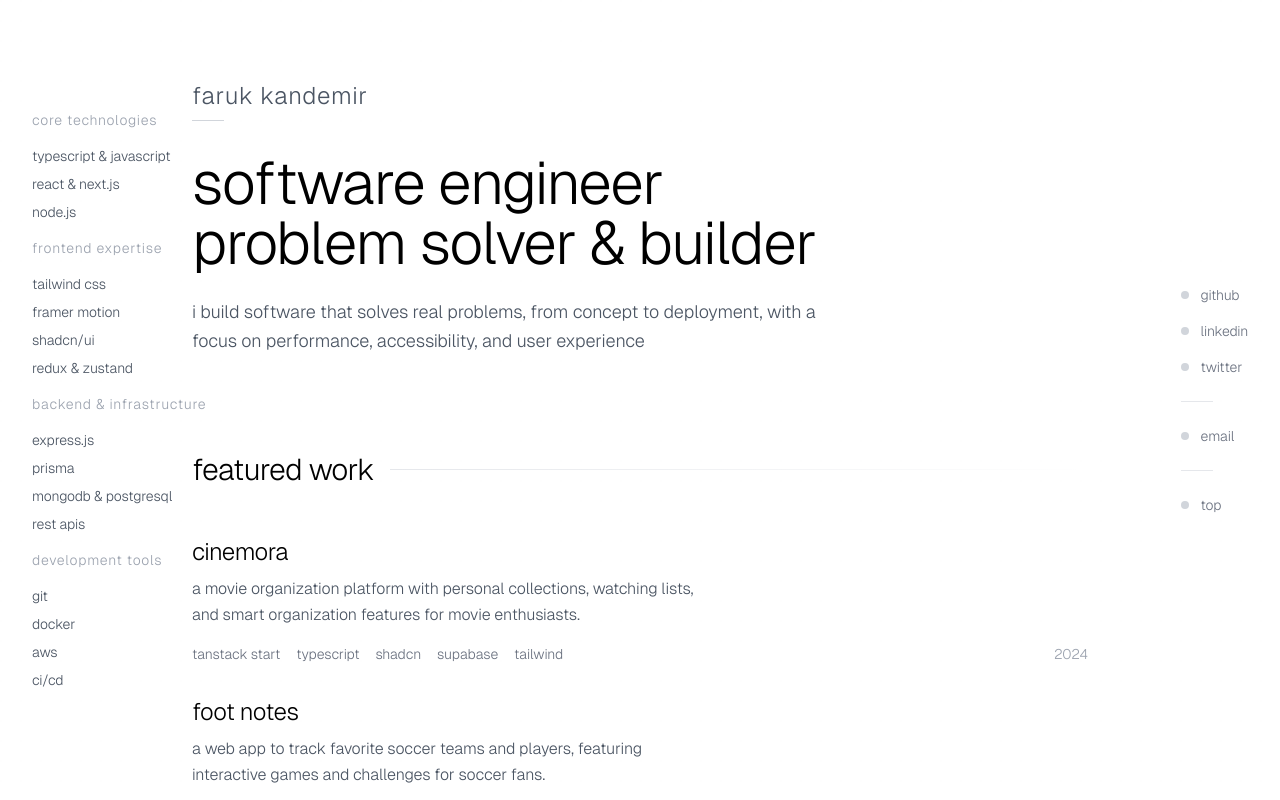
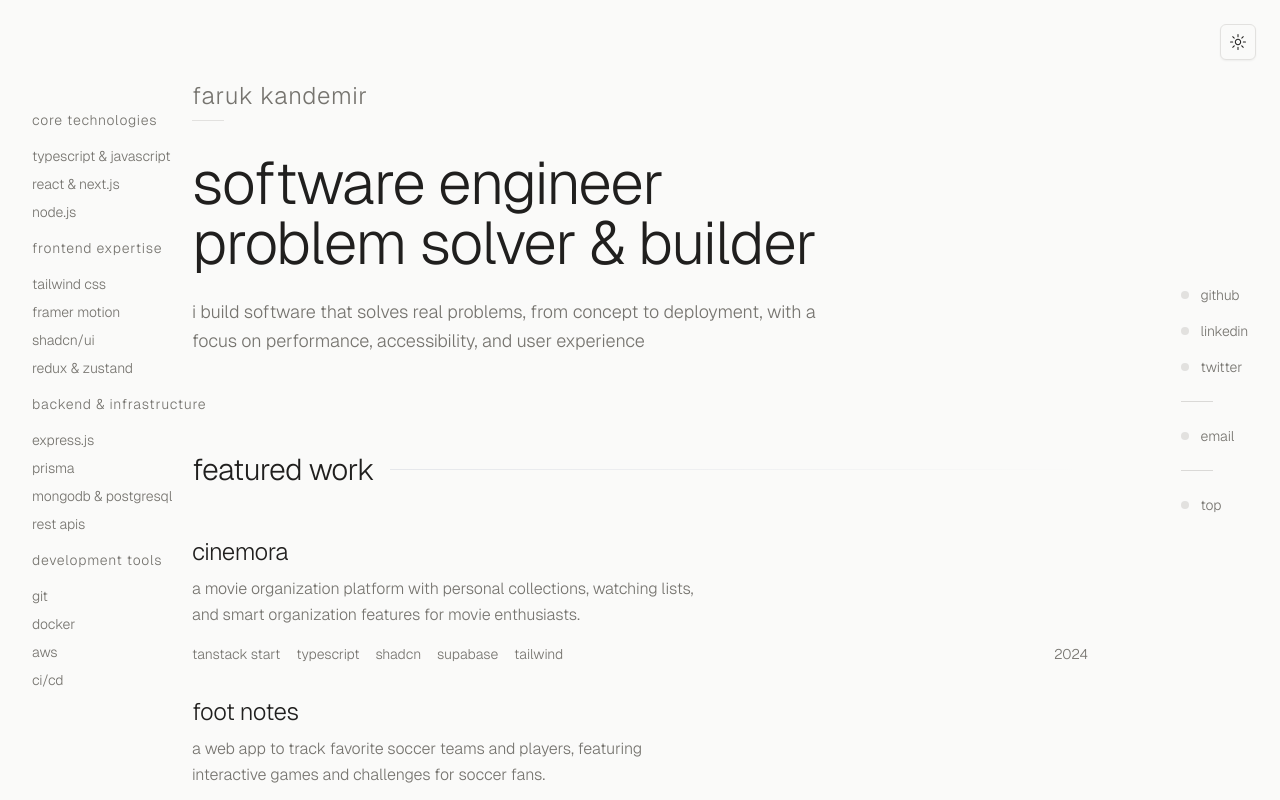
Before and after one commit to farukkandemir/portfolio-website, a Next.js app: page / in a window 1280 px wide. Shown: the top 800 px of the page. Built offline with nearby package versions, Linux system fonts and the light colour scheme.

Commit message:
integrated ThemeProvider into layout for theme management, added ModeToggle component to homepage for user theme selection, and updated styles for improved visual consistency across elements

```diff
--- a/app/layout.tsx
+++ b/app/layout.tsx
@@ -2,6 +2,7 @@ import type { Metadata } from "next";
 import localFont from "next/font/local";
 import "@/styles/globals.css";
 import { Toaster } from "react-hot-toast";
+import { ThemeProvider } from "@/components/providers/ThemeProvider";
 
 const geistSans = localFont({
   src: "./fonts/GeistVF.woff",
@@ -59,12 +60,19 @@ export default function RootLayout({
   children: React.ReactNode;
 }>) {
   return (
-    <html lang="en">
+    <html lang="en" suppressHydrationWarning>
       <body
         className={`${geistSans.variable} ${geistMono.variable} antialiased`}
       >
-        {children}
-        <Toaster position="bottom-right" />
+        <ThemeProvider
+          attribute="class"
+          defaultTheme="light"
+          enableSystem
+          disableTransitionOnChange
+        >
+          {children}
+          <Toaster position="bottom-right" />
+        </ThemeProvider>
       </body>
     </html>
   );
--- a/app/page.tsx
+++ b/app/page.tsx
@@ -1,18 +1,24 @@
 "use client";
 
 import { motion } from "framer-motion";
+import { ModeToggle } from "@/components/modules/ModeToggle";
 
 export default function Home() {
   return (
-    <div className="min-h-screen bg-white text-black relative overflow-hidden">
+    <div className="min-h-screen bg-background text-foreground relative overflow-hidden">
+      {/* Theme Toggle */}
+      <div className="fixed top-6 right-6 z-50">
+        <ModeToggle />
+      </div>
+
       {/* Subtle background pattern */}
       <div className="absolute inset-0 opacity-[0.02]">
         <div
           className="absolute inset-0"
           style={{
             backgroundImage:
-              "radial-gradient(circle at 1px 1px, rgba(0,0,0,.15) 1px, transparent 0)",
-            backgroundSize: "20px 20px",
+              "radial-gradient(circle at 1px 1px, hsl(var(--muted-foreground) / 0.08) 1px, transparent 0)",
+            backgroundSize: "24px 24px",
           }}
         />
       </div>
@@ -27,55 +33,73 @@ export default function Home() {
         >
           {/* Skills */}
           <div className="space-y-4">
-            <h4 className="text-sm font-light text-gray-400 tracking-wider">
+            <h4 className="text-sm font-light text-muted-foreground tracking-wider">
               core technologies
             </h4>
             <div className="space-y-2">
-              <div className="text-sm font-light text-gray-600">
+              <div className="text-sm font-light text-muted-foreground">
                 typescript & javascript
               </div>
-              <div className="text-sm font-light text-gray-600">
+              <div className="text-sm font-light text-muted-foreground">
                 react & next.js
               </div>
-              <div className="text-sm font-light text-gray-600">node.js</div>
+              <div className="text-sm font-light text-muted-foreground">
+                node.js
+              </div>
             </div>
 
-            <h4 className="text-sm font-light text-gray-400 tracking-wider mt-6">
+            <h4 className="text-sm font-light text-muted-foreground tracking-wider mt-6">
               frontend expertise
             </h4>
             <div className="space-y-2">
-              <div className="text-sm font-light text-gray-600">
+              <div className="text-sm font-light text-muted-foreground">
                 tailwind css
               </div>
-              <div className="text-sm font-light text-gray-600">
+              <div className="text-sm font-light text-muted-foreground">
                 framer motion
               </div>
-              <div className="text-sm font-light text-gray-600">shadcn/ui</div>
-              <div className="text-sm font-light text-gray-600">
+              <div className="text-sm font-light text-muted-foreground">
+                shadcn/ui
+              </div>
+              <div className="text-sm font-light text-muted-foreground">
                 redux & zustand
               </div>
             </div>
 
-            <h4 className="text-sm font-light text-gray-400 tracking-wider mt-6">
+            <h4 className="text-sm font-light text-muted-foreground tracking-wider mt-6">
               backend & infrastructure
             </h4>
             <div className="space-y-2">
-              <div className="text-sm font-light text-gray-600">express.js</div>
-              <div className="text-sm font-light text-gray-600">prisma</div>
-              <div className="text-sm font-light text-gray-600">
+              <div className="text-sm font-light text-muted-foreground">
+                express.js
+              </div>
+              <div className="text-sm font-light text-muted-foreground">
+                prisma
+              </div>
+              <div className="text-sm font-light text-muted-foreground">
                 mongodb & postgresql
               </div>
-              <div className="text-sm font-light text-gray-600">rest apis</div>
+              <div className="text-sm font-light text-muted-foreground">
+                rest apis
+              </div>
             </div>
 
-            <h4 className="text-sm font-light text-gray-400 tracking-wider mt-6">
+            <h4 className="text-sm font-light text-muted-foreground tracking-wider mt-6">
               development tools
             </h4>
             <div className="space-y-2">
-              <div className="text-sm font-light text-gray-600">git</div>
-              <div className="text-sm font-light text-gray-600">docker</div>
-              <div className="text-sm font-light text-gray-600">aws</div>
-              <div className="text-sm font-light text-gray-600">ci/cd</div>
+              <div className="text-sm font-light text-muted-foreground">
+                git
+              </div>
+              <div className="text-sm font-light text-muted-foreground">
+                docker
+              </div>
+              <div className="text-sm font-light text-muted-foreground">
+                aws
+              </div>
+              <div className="text-sm font-light text-muted-foreground">
+                ci/cd
+              </div>
             </div>
           </div>
         </motion.div>
@@ -95,54 +119,54 @@ export default function Home() {
               href="https://github.com/farukkandemir"
               target="_blank"
               rel="noopener noreferrer"
-              className="flex items-center space-x-3 text-sm font-light text-gray-500 hover:text-black transition-colors group"
+              className="flex items-center space-x-3 text-sm font-light text-muted-foreground hover:text-primary transition-colors group"
             >
-              <span className="w-2 h-2 bg-gray-300 rounded-full group-hover:bg-black transition-colors"></span>
+              <span className="w-2 h-2 bg-muted rounded-full group-hover:bg-primary transition-colors"></span>
               <span>github</span>
             </motion.a>
             <motion.a
               href="https://linkedin.com/in/farukkandemir"
               target="_blank"
               rel="noopener noreferrer"
-              className="flex items-center space-x-3 text-sm font-light text-gray-500 hover:text-black transition-colors group"
+              className="flex items-center space-x-3 text-sm font-light text-muted-foreground hover:text-primary transition-colors group"
             >
-              <span className="w-2 h-2 bg-gray-300 rounded-full group-hover:bg-black transition-colors"></span>
+              <span className="w-2 h-2 bg-muted rounded-full group-hover:bg-primary transition-colors"></span>
               <span>linkedin</span>
             </motion.a>
             <motion.a
               href="https://twitter.com/farukkandemir"
               target="_blank"
               rel="noopener noreferrer"
-              className="flex items-center space-x-3 text-sm font-light text-gray-500 hover:text-black transition-colors group"
+              className="flex items-center space-x-3 text-sm font-light text-muted-foreground hover:text-primary transition-colors group"
             >
-              <span className="w-2 h-2 bg-gray-300 rounded-full group-hover:bg-black transition-colors"></span>
+              <span className="w-2 h-2 bg-muted rounded-full group-hover:bg-primary transition-colors"></span>
               <span>twitter</span>
             </motion.a>
           </div>
 
           {/* Divider */}
-          <div className="w-8 h-px bg-gray-200"></div>
+          <div className="w-8 h-px bg-border"></div>
 
           {/* Contact */}
           <div className="space-y-2">
             <motion.a
               href="mailto:hello@farukkandemir.dev"
-              className="flex items-center space-x-3 text-sm font-light text-gray-500 hover:text-black transition-colors group"
+              className="flex items-center space-x-3 text-sm font-light text-muted-foreground hover:text-primary transition-colors group"
             >
-              <span className="w-2 h-2 bg-gray-300 rounded-full group-hover:bg-black transition-colors"></span>
+              <span className="w-2 h-2 bg-muted rounded-full group-hover:bg-primary transition-colors"></span>
               <span>email</span>
             </motion.a>
           </div>
 
           {/* Divider */}
-          <div className="w-8 h-px bg-gray-200"></div>
+          <div className="w-8 h-px bg-border"></div>
 
           {/* Scroll to top */}
           <motion.button
             onClick={() => window.scrollTo({ top: 0, behavior: "smooth" })}
-            className="flex items-center space-x-3 text-sm font-light text-gray-500 hover:text-black transition-colors group cursor-pointer"
+            className="flex items-center space-x-3 text-sm font-light text-muted-foreground hover:text-primary transition-colors group cursor-pointer"
           >
-            <span className="w-2 h-2 bg-gray-300 rounded-full group-hover:bg-black transition-colors"></span>
+            <span className="w-2 h-2 bg-muted rounded-full group-hover:bg-primary transition-colors"></span>
             <span>top</span>
           </motion.button>
         </motion.div>
@@ -155,12 +179,12 @@ export default function Home() {
             {/* Name */}
             <div className="mb-8">
               <h1
-                className="text-2xl font-light tracking-wide text-gray-600 mb-2"
+                className="text-2xl font-light tracking-wide text-muted-foreground mb-2"
                 style={{ fontFamily: "var(--font-geist-sans)" }}
               >
                 faruk kandemir
               </h1>
-              <div className="w-8 h-px bg-gray-300"></div>
+              <div className="w-8 h-px bg-muted"></div>
             </div>
 
             <h2 className="text-4xl md:text-5xl lg:text-6xl font-light leading-tight mb-6 tracking-tight">
@@ -169,7 +193,7 @@ export default function Home() {
               problem solver & builder
             </h2>
 
-            <p className="text-lg text-gray-600 font-light max-w-2xl leading-relaxed">
+            <p className="text-lg text-muted-foreground font-light max-w-2xl leading-relaxed">
               i build software that solves real problems, from concept to
               deployment, with a focus on performance, accessibility, and user
               experience
@@ -196,23 +220,23 @@ export default function Home() {
                 className="block group"
               >
                 <article className="cursor-pointer">
-                  <h4 className="text-2xl font-light mb-2 group-hover:text-gray-800 transition-colors">
+                  <h4 className="text-2xl font-light mb-2 group-hover:text-foreground transition-colors">
                     Cinemora
                   </h4>
-                  <p className="text-gray-600 font-light leading-relaxed mb-4 max-w-lg">
+                  <p className="text-muted-foreground font-light leading-relaxed mb-4 max-w-lg">
                     A movie organization platform with personal collections,
                     watching lists, and smart organization features for movie
                     enthusiasts.
                   </p>
                   <div className="flex items-center justify-between">
-                    <div className="flex gap-4 text-sm text-gray-500 font-light">
+                    <div className="flex gap-4 text-sm text-muted-foreground font-light">
                       <span>TanStack Start</span>
                       <span>TypeScript</span>
                       <span>Shadcn</span>
                       <span>Supabase</span>
                       <span>Tailwind</span>
                     </div>
-                    <span className="text-sm text-gray-400 font-light">
+                    <span className="text-sm text-muted-foreground font-light">
                       2024
                     </span>
                   </div>
@@ -227,22 +251,22 @@ export default function Home() {
                 className="block group"
               >
                 <article className="cursor-pointer">
-                  <h4 className="text-2xl font-light mb-2 group-hover:text-gray-800 transition-colors">
+                  <h4 className="text-2xl font-light mb-2 group-hover:text-foreground transition-colors">
                     Foot Notes
                   </h4>
-                  <p className="text-gray-600 font-light leading-relaxed mb-4 max-w-lg">
+                  <p className="text-muted-foreground font-light leading-relaxed mb-4 max-w-lg">
                     A web app to track favorite soccer teams and players,
                     featuring interactive games and challenges for soccer fans.
                   </p>
                   <div className="flex items-center justify-between">
-                    <div className="flex gap-4 text-sm text-gray-500 font-light">
+                    <div className="flex gap-4 text-sm text-muted-foreground font-light">
                       <span>Next.js</span>
                       <span>TypeScript</span>
                       <span>Node.js</span>
                       <span>MongoDB</span>
                       <span>Tailwind</span>
                     </div>
-                    <span className="text-sm text-gray-400 font-light">
+                    <span className="text-sm text-muted-foreground font-light">
                       2024
                     </span>
                   </div>
@@ -263,44 +287,46 @@ export default function Home() {
             <div className="space-y-8">
               <div>
                 <div className="flex items-center justify-between mb-1">
-                  <h4 className="text-xl font-light text-gray-900">
+                  <h4 className="text-xl font-light text-foreground">
                     Full Stack Developer
                   </h4>
-                  <span className="text-sm text-gray-400 font-light">
+                  <span className="text-sm text-muted-foreground font-light">
                     Oct 2024 — Present
                   </span>
                 </div>
-                <p className="text-base font-light text-gray-500 mb-4">
+                <p className="text-base font-light text-muted-foreground mb-4">
                   Enbasis
                 </p>
-                <div className="w-8 h-px bg-gray-200"></div>
+                <div className="w-8 h-px bg-border"></div>
               </div>
 
               <div>
                 <div className="flex items-center justify-between mb-1">
-                  <h4 className="text-xl font-light text-gray-800">
+                  <h4 className="text-xl font-light text-foreground">
                     Full Stack Developer
                   </h4>
-                  <span className="text-sm text-gray-400 font-light">
+                  <span className="text-sm text-muted-foreground font-light">
                     Sep 2023 — Sep 2024
                   </span>
                 </div>
-                <p className="text-base font-light text-gray-500 mb-4">
+                <p className="text-base font-light text-muted-foreground mb-4">
                   Renoster
                 </p>
-                <div className="w-8 h-px bg-gray-200"></div>
+                <div className="w-8 h-px bg-border"></div>
               </div>
 
               <div>
                 <div className="flex items-center justify-between mb-1">
-                  <h4 className="text-xl font-light text-gray-700">
+                  <h4 className="text-xl font-light text-foreground">
                     Junior Full Stack Developer
                   </h4>
-                  <span className="text-sm text-gray-400 font-light">
+                  <span className="text-sm text-muted-foreground font-light">
                     Jan 2023 — Dec 2024
                   </span>
                 </div>
-                <p className="text-base font-light text-gray-500">Aclymate</p>
+                <p className="text-base font-light text-muted-foreground">
+                  Aclymate
+                </p>
               </div>
             </div>
           </div>
@@ -310,7 +336,7 @@ export default function Home() {
       {/* Footer/Contact */}
       <footer
         id="contact"
-        className="border-t border-gray-100 py-16 px-8 lg:px-32 bg-gray-50/30 relative max-w-6xl mx-auto"
+        className="border-t border-border py-16 px-8 lg:px-32 bg-muted/30 relative max-w-6xl mx-auto"
       >
         <div className="text-left">
           <div className="flex items-center space-x-4 mb-8">
@@ -323,14 +349,14 @@ export default function Home() {
             <div>
               <a
                 href="mailto:hello@farukkandemir.dev"
-                className="text-lg text-gray-700 hover:text-black transition-colors font-light"
+                className="text-lg text-foreground hover:text-primary transition-colors font-light"
               >
                 hello@farukkandemir.dev
               </a>
             </div>
 
-            <div className="pt-8 border-t border-gray-200">
-              <p className="text-sm text-gray-400 font-light">
+            <div className="pt-8 border-t border-border">
+              <p className="text-sm text-muted-foreground font-light">
                 © 2024 faruk kandemir. all rights reserved.
               </p>
             </div>
--- a/styles/globals.css
+++ b/styles/globals.css
@@ -3,7 +3,8 @@
 @tailwind utilities;
 
 body {
-  font-family: var(--font-geist-sans), -apple-system, BlinkMacSystemFont, 'Segoe UI', sans-serif;
+  font-family: var(--font-geist-sans), -apple-system, BlinkMacSystemFont,
+    "Segoe UI", sans-serif;
   font-weight: 300;
   letter-spacing: -0.01em;
   line-height: 1.5;
@@ -21,7 +22,12 @@ body {
     scroll-behavior: smooth;
   }
 
-  h1, h2, h3, h4, h5, h6 {
+  h1,
+  h2,
+  h3,
+  h4,
+  h5,
+  h6 {
     font-family: var(--font-geist-sans);
     font-weight: 300;
     letter-spacing: -0.02em;
@@ -49,56 +55,58 @@ body {
   }
 
   :root {
-    --background: 0 0% 100%;
-    --foreground: 0 0% 3.9%;
-    --card: 0 0% 100%;
-    --card-foreground: 0 0% 3.9%;
-    --popover: 0 0% 100%;
-    --popover-foreground: 0 0% 3.9%;
-    --primary: 0 0% 9%;
-    --primary-foreground: 0 0% 98%;
-    --secondary: 0 0% 96.1%;
-    --secondary-foreground: 0 0% 9%;
-    --muted: 0 0% 96.1%;
-    --muted-foreground: 0 0% 45.1%;
-    --accent: 0 0% 96.1%;
-    --accent-foreground: 0 0% 9%;
-    --destructive: 0 84.2% 60.2%;
-    --destructive-foreground: 0 0% 98%;
-    --border: 0 0% 89.8%;
-    --input: 0 0% 89.8%;
-    --ring: 0 0% 3.9%;
-    --chart-1: 12 76% 61%;
-    --chart-2: 173 58% 39%;
-    --chart-3: 197 37% 24%;
-    --chart-4: 43 74% 66%;
-    --chart-5: 27 87% 67%;
+    /* Soft matte light theme */
+    --background: 40 9% 98%; /* Warm off-white */
+    --foreground: 40 3% 12%; /* Soft charcoal */
+    --card: 40 8% 96%; /* Subtle warm gray */
+    --card-foreground: 40 4% 15%; /* Deep matte charcoal */
+    --popover: 40 8% 96%; /* Matching card color */
+    --popover-foreground: 40 4% 15%;
+    --primary: 40 6% 18%; /* Rich matte charcoal */
+    --primary-foreground: 40 9% 98%;
+    --secondary: 40 6% 92%; /* Subtle warm gray */
+    --secondary-foreground: 40 4% 15%;
+    --muted: 40 4% 88%; /* Softer muted background */
+    --muted-foreground: 40 3% 45%; /* Balanced text gray */
+    --accent: 40 6% 92%; /* Subtle accent */
+    --accent-foreground: 40 4% 15%;
+    --destructive: 0 72% 51%; /* Muted red */
+    --destructive-foreground: 40 9% 98%;
+    --border: 40 4% 85%; /* Soft matte border */
+    --input: 40 4% 88%; /* Input background */
+    --ring: 40 6% 18%; /* Focus ring */
+    --chart-1: 40 76% 55%; /* Warm emerald */
+    --chart-2: 25 85% 60%; /* Soft amber */
+    --chart-3: 210 40% 55%; /* Muted blue */
+    --chart-4: 15 75% 58%; /* Warm green */
+    --chart-5: 280 45% 58%; /* Soft purple */
     --radius: 0.5rem;
   }
   .dark {
-    --background: 0 0% 3.9%;
-    --foreground: 0 0% 98%;
-    --card: 0 0% 3.9%;
-    --card-foreground: 0 0% 98%;
-    --popover: 0 0% 3.9%;
-    --popover-foreground: 0 0% 98%;
-    --primary: 0 0% 98%;
-    --primary-foreground: 0 0% 9%;
-    --secondary: 0 0% 14.9%;
-    --secondary-foreground: 0 0% 98%;
-    --muted: 0 0% 14.9%;
-    --muted-foreground: 0 0% 63.9%;
-    --accent: 0 0% 14.9%;
-    --accent-foreground: 0 0% 98%;
-    --destructive: 0 62.8% 30.6%;
-    --destructive-foreground: 0 0% 98%;
-    --border: 0 0% 14.9%;
-    --input: 0 0% 14.9%;
-    --ring: 0 0% 83.1%;
-    --chart-1: 220 70% 50%;
-    --chart-2: 160 60% 45%;
-    --chart-3: 30 80% 55%;
-    --chart-4: 280 65% 60%;
-    --chart-5: 340 75% 55%;
+    /* Soft matte dark theme */
+    --background: 40 8% 6%; /* Deep warm charcoal */
+    --foreground: 40 9% 95%; /* Soft off-white */
+    --card: 40 6% 8%; /* Slightly lighter charcoal */
+    --card-foreground: 40 9% 95%;
+    --popover: 40 6% 8%;
+    --popover-foreground: 40 9% 95%;
+    --primary: 40 9% 92%; /* Warm light accent */
+    --primary-foreground: 40 8% 6%;
+    --secondary: 40 4% 12%; /* Muted charcoal */
+    --secondary-foreground: 40 9% 95%;
+    --muted: 40 4% 12%; /* Consistent muted */
+    --muted-foreground: 40 5% 65%; /* Balanced gray */
+    --accent: 40 4% 12%; /* Subtle accent */
+    --accent-foreground: 40 9% 95%;
+    --destructive: 0 65% 55%; /* Muted red */
+    --destructive-foreground: 40 9% 95%;
+    --border: 40 4% 15%; /* Soft matte border */
+    --input: 40 4% 12%; /* Input background */
+    --ring: 40 9% 92%; /* Light focus ring */
+    --chart-1: 40 76% 60%; /* Bright emerald */
+    --chart-2: 25 85% 65%; /* Warm amber */
+    --chart-3: 210 40% 60%; /* Soft blue */
+    --chart-4: 15 75% 63%; /* Warm green */
+    --chart-5: 280 45% 63%; /* Soft purple */
   }
 }
```
